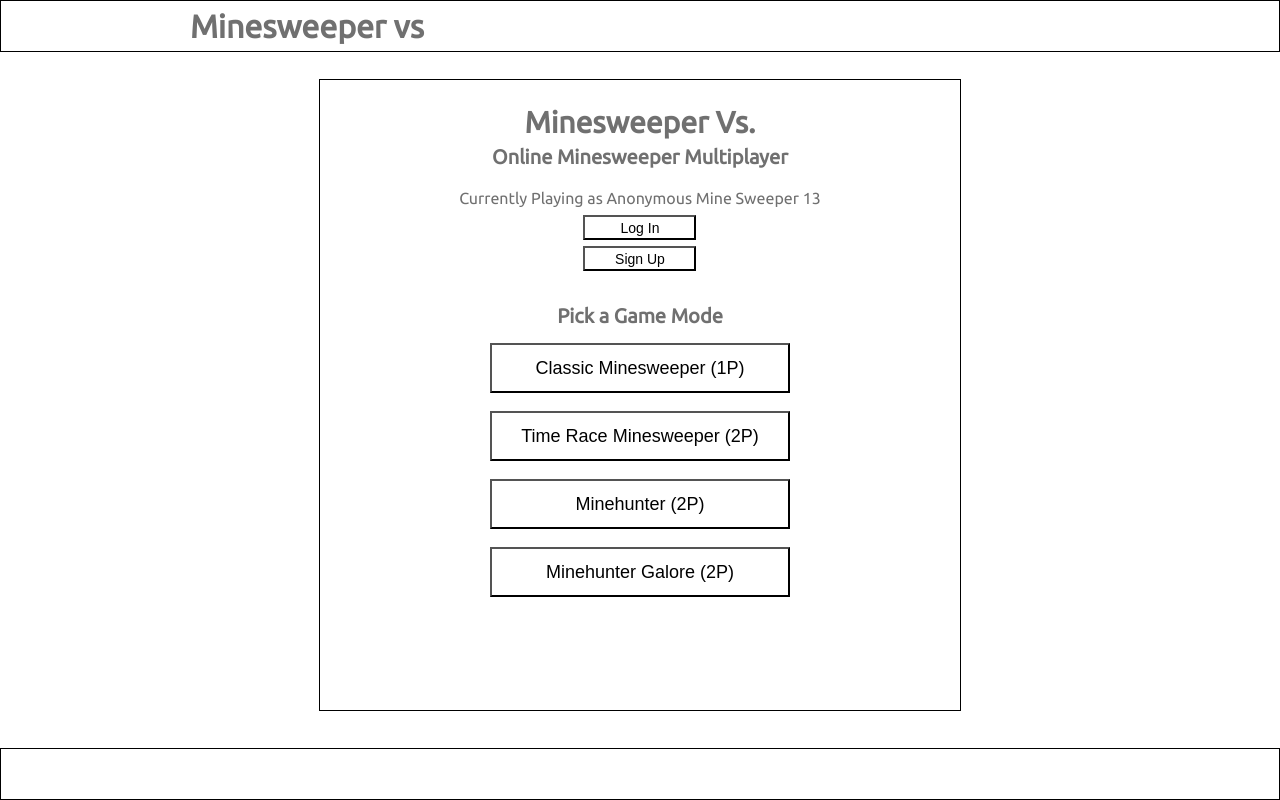
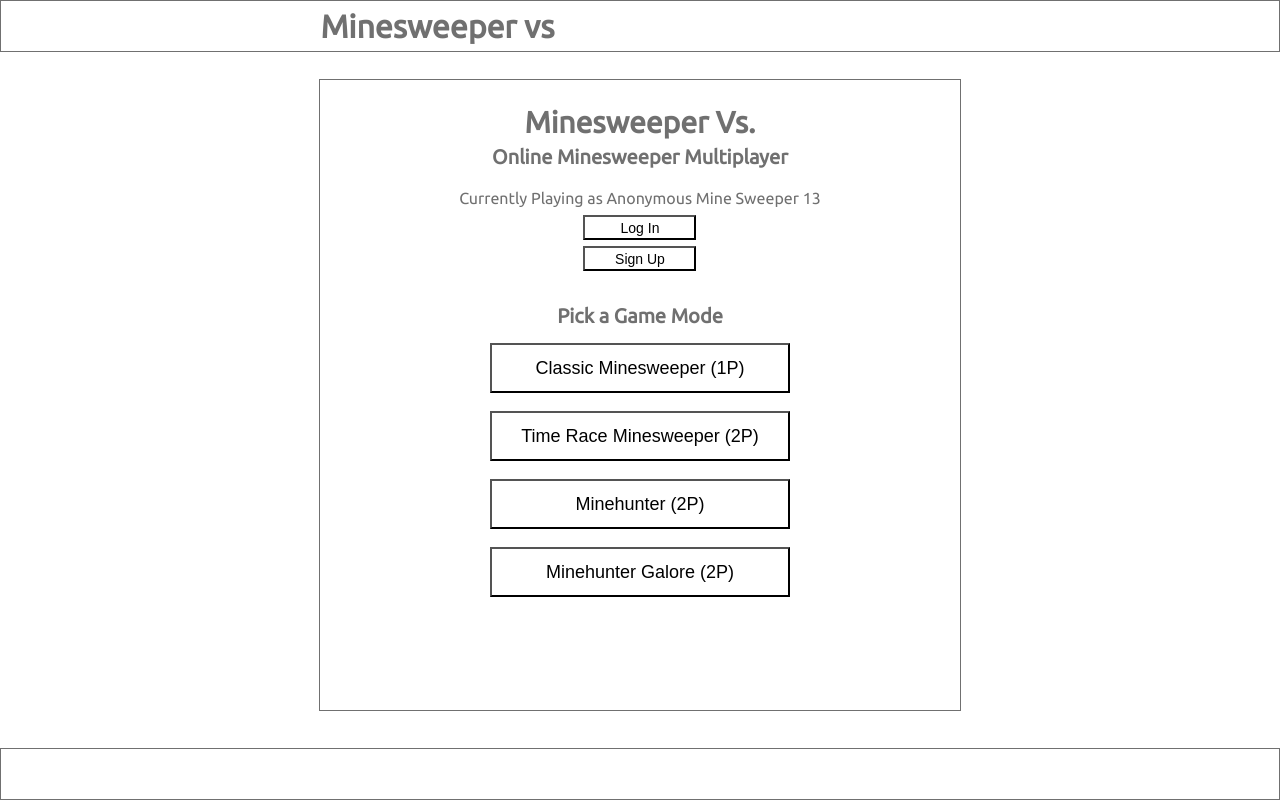
Before and after one commit to banhpete/Minesweeper-Vs, a React app: page / in a window 1280 px wide. Built offline with nearby package versions, Linux system fonts and the light colour scheme.

Commit message:
Edit css to remove black border color. Align current color scheme

```diff
--- a/src/components/Footer/Footer.module.css
+++ b/src/components/Footer/Footer.module.css
@@ -1,7 +1,7 @@
 .Footer {
   width:calc(100% - 2px);
   min-height:50px;
-  border:1px solid black;
+  border:1px solid;
   position:relative;
   bottom: 0px;
 }
--- a/src/components/Header/Header.module.css
+++ b/src/components/Header/Header.module.css
@@ -1,14 +1,14 @@
 .Header {
   width:calc(100% - 2px);
   min-height:50px;
-  border:1px solid black;
+  border:1px solid;
   display:flex;
   justify-content: center;
 
 }
 
 .titleCenter{
-  width:900px;
+  min-width: 50%;
   display:flex;
   align-items: center;
 }
--- a/src/components/SpecialButton/SpecialButton.module.css
+++ b/src/components/SpecialButton/SpecialButton.module.css
@@ -21,7 +21,7 @@
   z-index:0;
   position:relative;
   margin: 0 auto;
-  border: 1px solid black;
+  border: 1px solid;
   overflow:hidden;
   transform-origin:top;
 }
--- a/src/pages/App/App.module.css
+++ b/src/pages/App/App.module.css
@@ -7,7 +7,7 @@
 }
 
 .displayContainer{
-  border:1px solid black;
+  border:1px solid;
   min-width: 50%;
   height:78%;
   margin: 10px 0 20px 0;
```
